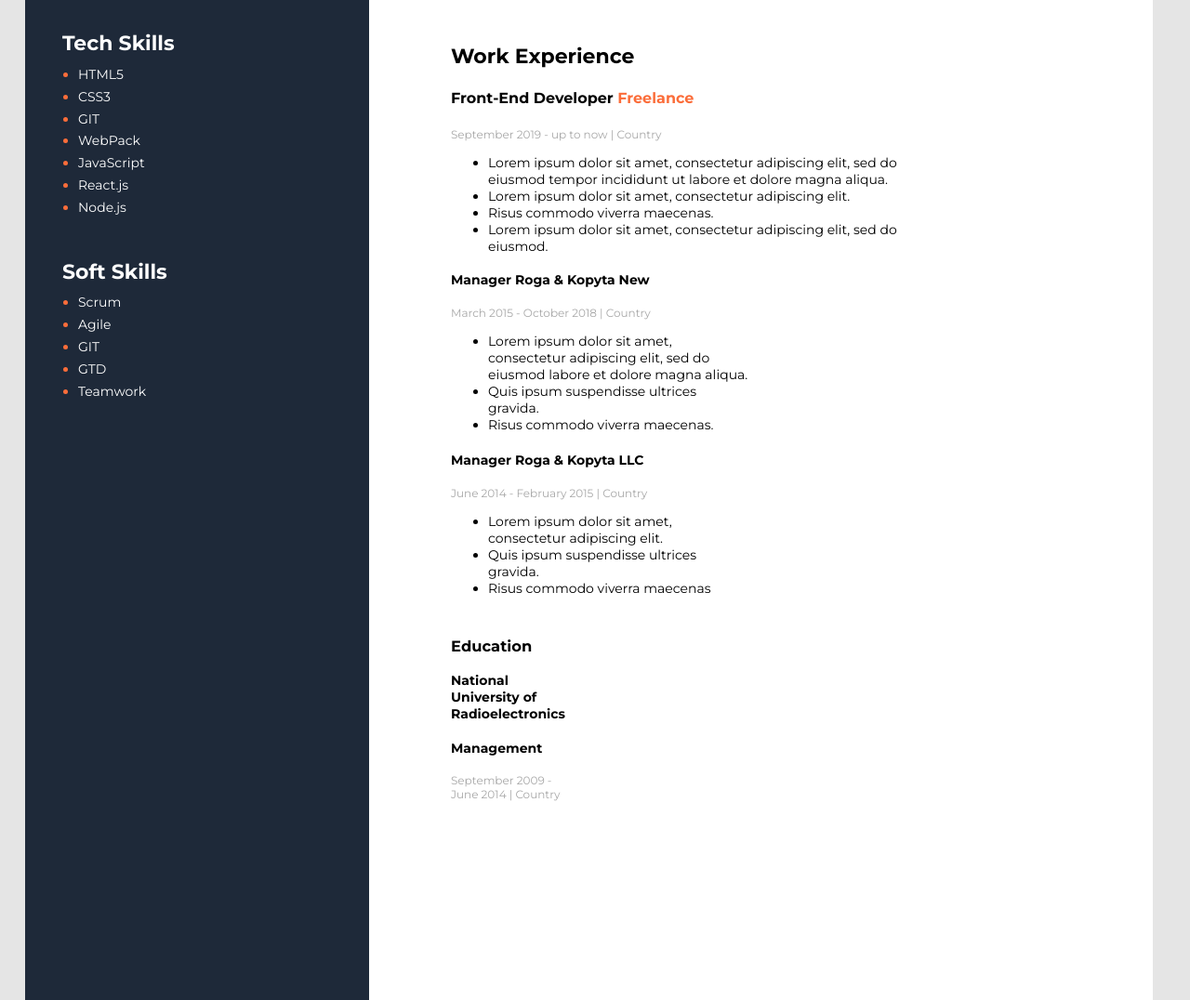
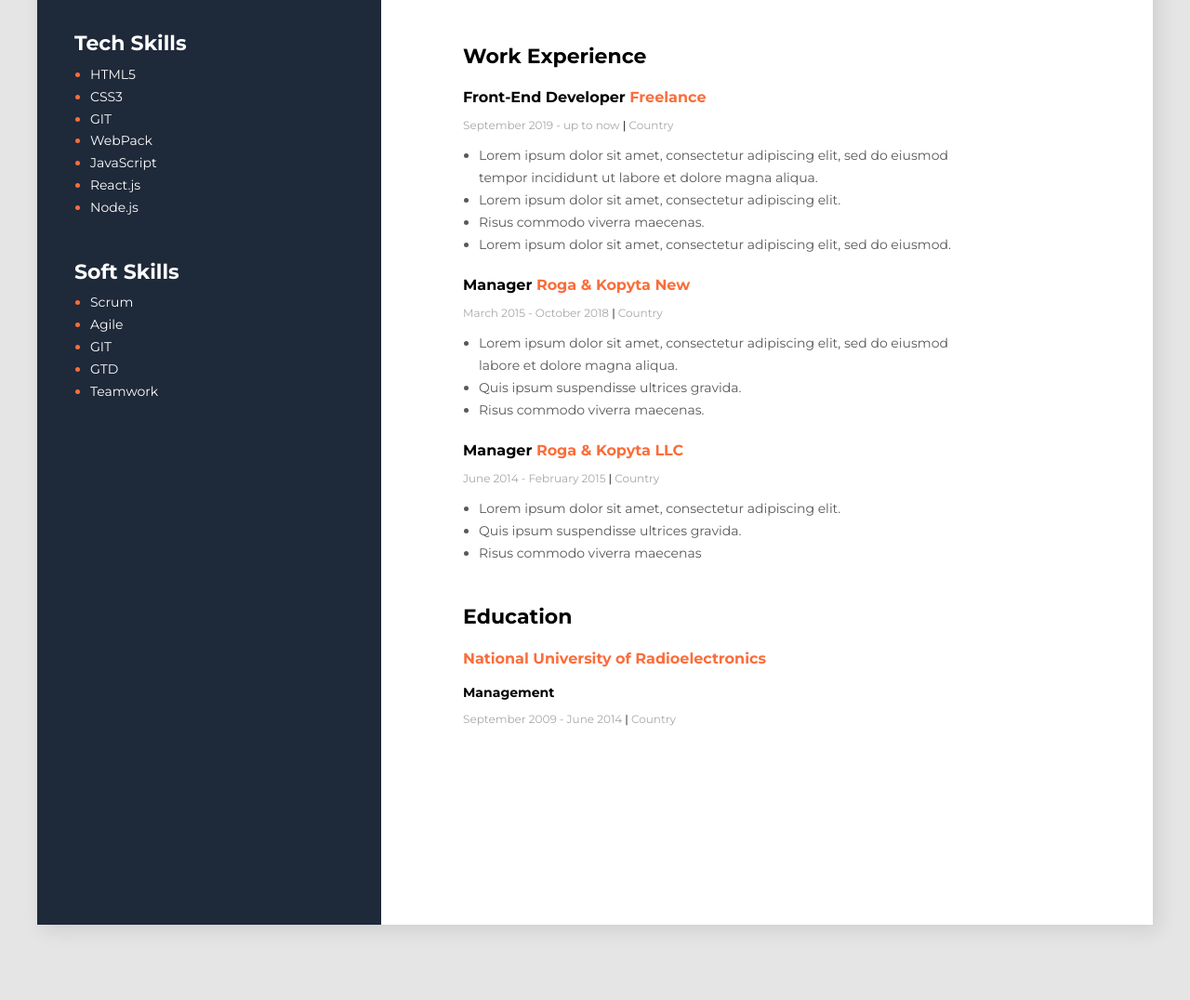
Before and after one commit to 4i4e4ka/my-resume, a plain HTML site: page index.html in a window 1280 px wide. Shown: the part 522-1598 px from the top of the page at 93% size. After the commit the page ends 1557 px from the top, so only its background shows below. Drawn offline with Linux system fonts and the light colour scheme.

Commit message:
my resume coompleted

```diff
--- a/css/style.css
+++ b/css/style.css
@@ -12,8 +12,10 @@ body {
   flex-direction: row-reverse;
 
   width: 1200px;
-  background-color: #ffff;
+  background-color: #ffffff;
   margin: 40px auto;
+
+  box-shadow: 6px 6px 20px rgba(0, 0, 0, 0.1);
 }
 
 /* main content */
@@ -90,52 +92,123 @@ body {
 
 .special-marks {
   color: #000000;
+
   font-weight: 700;
   font-size: 14px;
   line-height: 1.7;
 }
 
 /* Work experience section */
-.experience-title {
-  font-size: 22px;
-}
-.third-position {
-  font-size: 16px;
+
+.work-experience-section {
+  width: 525px;
 }
 
-.freelance {
+.experience-title {
+  color: #000000;
+
+  font-size: 22px;
+  font-weight: 700;
+  line-height: 1, 22;
+
+  margin-bottom: 12px;
+}
+
+.third-position,
+.second-position,
+.first-position {
+  color: #000000;
+
+  font-size: 16px;
+  font-weight: 700;
+  line-height: 1.25;
+
+  margin-bottom: 11px;
+}
+
+.dash {
+  color: #000000;
+
+  font-weight: 400;
+  font-size: 12px;
+  line-height: 1.25;
+}
+.company-accent {
+  color: #fb6d3a;
+  font-size: 16px;
+  font-weight: 700;
+  line-height: 1.25;
+  margin-bottom: 11px;
+}
+
+.working-period {
+  color: #a8a8a8;
+
+  font-size: 12px;
+  font-weight: 400;
+  line-height: 1.25;
+
+  margin-bottom: 8px;
+}
+
+.task-list-item {
+  color: #595959;
+
+  font-weight: 400;
+  font-size: 14px;
+  line-height: 1.71;
+}
+
+.task-list-third {
+  padding: 0 0 0 17px;
+  margin-bottom: 16px;
+}
+
+.task-list-second {
+  padding: 0 0 0 17px;
+  margin-bottom: 18px;
+}
+
+.task-list-first {
+  padding: 0 0 0 17px;
+  margin-bottom: 43px;
+}
+
+/* Education section */
+.education-section {
+  width: 327px;
+  margin-right: 415px;
+  margin-bottom: 107px;
+}
+
+.education-title {
+  color: #000000;
+
+  font-weight: 700;
+  font-size: 22px;
+  line-height: 1.22;
+
+  margin-bottom: 12px;
+}
+
+.university-name {
+  color: #fb6d3a;
+
   font-weight: 700;
   font-size: 16px;
   line-height: 1.25;
 
-  color: #fb6d3a;
-}
-.working-period {
-  color: #a8a8a8;
-  font-size: 12px;
+  margin-bottom: 11px;
 }
 
-.projects-section {
-}
+.qualification {
+  color: #000000;
 
-.work-experience-section {
-  margin-right: 217px;
-  margin-bottom: 16px;
-}
+  font-weight: 700;
+  font-size: 14px;
+  line-height: 1.2;
 
-.second-job {
-  margin-right: 217px;
-  margin-bottom: 20px;
-}
-
-.first-job {
-  margin-right: 217px;
-  margin-bottom: 43px;
-}
-
-.education-section {
-  margin-right: 415px;
-  margin-bottom: 107px;
+  margin-bottom: 12px;
 }
 
 /* Side-bar section */
@@ -165,6 +238,10 @@ body {
 
   color: #ffffff;
   opacity: 0.5;
+}
+
+.mobile {
+  text-decoration: none;
 }
 
 .contact-sign {
--- a/index.html
+++ b/index.html
@@ -66,50 +66,50 @@
                 <h3 class="experience-title">Work Experience</h3>
 
                 <!--Third job-->
-                <div>
-                    <h4 class="third-position">Front-End Developer <span class="freelance">Freelance</span></h4>
-                    <p class="working-period">September 2019 - up to now | Country</p>
-                    <ul class="task-description">
-                        <li>Lorem ipsum dolor sit amet, consectetur adipiscing elit, sed do eiusmod tempor incididunt ut
+                <div class="third-job">
+                    <h4 class="third-position">Front-End Developer <span class="company-accent">Freelance</span></h4>
+                    <p class="working-period">September 2019 - up to now <span class="dash">|</span> Country</p>
+                    <ul class="task-list-third">
+                        <li class="task-list-item">Lorem ipsum dolor sit amet, consectetur adipiscing elit, sed do eiusmod tempor incididunt ut
                             labore et
                             dolore magna
                             aliqua.</li>
-                        <li>Lorem ipsum dolor sit amet, consectetur adipiscing elit.</li>
-                        <li>Risus commodo viverra maecenas.</li>
-                        <li>Lorem ipsum dolor sit amet, consectetur adipiscing elit, sed do eiusmod.</li>
+                        <li class="task-list-item">Lorem ipsum dolor sit amet, consectetur adipiscing elit.</li>
+                        <li class="task-list-item">Risus commodo viverra maecenas.</li>
+                        <li class="task-list-item">Lorem ipsum dolor sit amet, consectetur adipiscing elit, sed do eiusmod.</li>
                     </ul>
                 </div>
 
                 <!--Second job-->
                 <div class="second-job">
-                    <h4>Manager Roga & Kopyta New</h4>
-                    <p class="working-period">March 2015 - October 2018 | Country</p>
-                    <ul class="task-description">
-                        <li>Lorem ipsum dolor sit amet, consectetur adipiscing elit, sed do eiusmod labore et dolore
+                    <h4 class="second-position">Manager <span class="company-accent">Roga & Kopyta New</span></h4>
+                    <p class="working-period">March 2015 - October 2018 <span class="dash">|</span> Country</p>
+                    <ul class="task-list-second">
+                        <li class="task-list-item">Lorem ipsum dolor sit amet, consectetur adipiscing elit, sed do eiusmod labore et dolore
                             magna aliqua.
                         </li>
-                        <li>Quis ipsum suspendisse ultrices gravida.</li>
-                        <li>Risus commodo viverra maecenas.</li>
+                        <li class="task-list-item">Quis ipsum suspendisse ultrices gravida.</li>
+                        <li class="task-list-item">Risus commodo viverra maecenas.</li>
                     </ul>
                 </div>
 
                 <!--First job section-->
                 <div class="first-job">
-                    <h4>Manager Roga & Kopyta LLC</h4>
-                    <p class="working-period">June 2014 - February 2015 | Country</p>
-                    <ul class="task-description">
-                        <li>Lorem ipsum dolor sit amet, consectetur adipiscing elit.</li>
-                        <li>Quis ipsum suspendisse ultrices gravida.</li>
-                        <li>Risus commodo viverra maecenas</li>
+                    <h4 class="first-position">Manager <span class="company-accent">Roga & Kopyta LLC</span></h4>
+                    <p class="working-period">June 2014 - February 2015 <span class="dash">|</span> Country</p>
+                    <ul class="task-list-first">
+                        <li class="task-list-item">Lorem ipsum dolor sit amet, consectetur adipiscing elit.</li>
+                        <li class="task-list-item">Quis ipsum suspendisse ultrices gravida.</li>
+                        <li class="task-list-item">Risus commodo viverra maecenas</li>
                     </ul>
                 </div>
 
                 <!--Education section-->
                 <div class="education-section">
                     <h3 class="education-title">Education</h3>
-                    <h4>National University of Radioelectronics</h4>
-                    <h4>Management</h4>
-                    <p class="working-period">September 2009 - June 2014 | Country</p>
+                    <h4 class="university-name">National University of Radioelectronics</h4>
+                    <h4 class="qualification">Management</h4>
+                    <p class="working-period">September 2009 - June 2014 <span class="dash">|</span> Country</p>
                 </div>
 
             </div>
```
